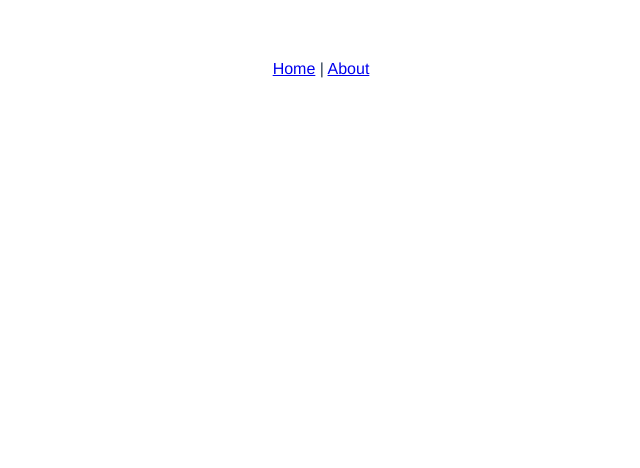
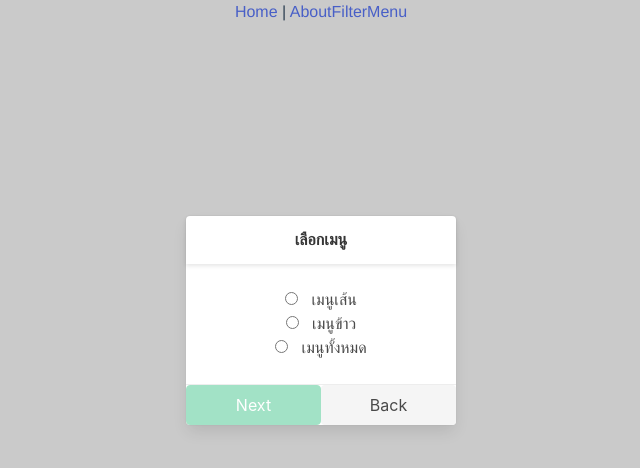
Before and after one commit to trabnm1313/SDTP, a Vue app in the folder demo2/: page /filtermenu in a window 1280 px wide. Before the commit this address had no page. Shown: the top 468 px of the page, without its empty margins (319-959 px from the left). Built offline with nearby package versions, Linux system fonts and the light colour scheme.

Commit message:
:sparkles: สร้างหน้าFilterMenu
ยังต้องเพิ่มส่วนที่ติดต่อไปหน้าอื่น

```diff
--- a/demo2/package.json
+++ b/demo2/package.json
@@ -8,6 +8,8 @@
     "lint": "vue-cli-service lint"
   },
   "dependencies": {
+    "axios": "^0.25.0",
+    "bulma": "^0.9.3",
     "core-js": "^3.6.5",
     "vue": "^3.0.0",
     "vue-router": "^4.0.12"
--- a/demo2/src/App.vue
+++ b/demo2/src/App.vue
@@ -2,6 +2,7 @@
   <div id="nav">
       <router-link to="/">Home</router-link> |
       <router-link to="/about">About</router-link>
+      <router-link to="/filtermenu">FilterMenu</router-link>
       <router-view />
   </div>
 </template>
@@ -19,6 +20,9 @@ export default {
   -moz-osx-font-smoothing: grayscale;
   text-align: center;
   color: #2c3e50;
-  margin-top: 60px;
+  background-color: #cacaca;
+  background-size: cover;
+  width: 100vw;
+  min-height: 100vh;
 }
 </style>
--- /dev/null
+++ b/demo2/src/components/FilterMenu.vue
@@ -0,0 +1,202 @@
+<template>
+  <div class="container is-widescreen">
+    <div class="columns">
+      <div class="column"></div>
+      <div class="column is-one-quarter">
+        <div class="card">
+          <header class="card-header">
+            <p class="card-header-title is-centered">เลือกเมนู</p>
+          </header>
+          <div class="card-content">
+            <div class="content is-left">
+              <div class="form-check ">
+                <input class="form-check-input" type="radio" value="เส้น" v-model="menu">
+                &nbsp;
+                <label class="form-check-label" for="one">เมนูเส้น</label>
+                <br>
+                <input class="form-check-input" type="radio" value="ข้าว" v-model="menu">
+                &nbsp;
+                <label class="form-check-label" for="two">เมนูข้าว</label>
+                <br>
+                <input class="form-check-input" type="radio" value="อะไรก็ได้" v-model="menu">
+                &nbsp;
+                <label class="form-check-label" for="three">เมนูทั้งหมด</label>
+              </div>
+            </div>
+          </div>
+          <footer class="card-footer">
+            <button class="button is-success card-footer-item " :disabled="!menu" @click="methodModal = !methodModal">Next</button>
+            <button class="button is-light card-footer-item">Back</button>
+          </footer>
+        </div>
+      </div>
+      <div class="column"></div>
+    </div>
+
+    <!-- ModalMethod -->
+    <div class="modal" :class="{'is-active':methodModal}">
+        <div class="modal-background"></div>
+        <div class="modal-card">
+            <header class="modal-card-head">
+            <p class="modal-card-title">วิธีการปรุงอาหาร</p>
+            <button class="delete" aria-label="close" @click="methodModal = !methodModal"></button>
+            </header>
+            <section class="modal-card-body">
+            <!-- Content ... -->
+              <div class="form-check ">
+                <input class="form-check-input" type="radio" value="ต้ม" v-model="method">
+                &nbsp;
+                <label class="form-check-label" for="one">ต้ม</label>
+                <br>
+                <input class="form-check-input" type="radio" value="ผัด" v-model="method">
+                &nbsp;
+                <label class="form-check-label" for="two">ผัด</label>
+                <br>
+                <input class="form-check-input" type="radio" value="แกง" v-model="method">
+                &nbsp;
+                <label class="form-check-label" for="three">แกง</label>
+                <br>
+                <input class="form-check-input" type="radio" value="ทอด" v-model="method">
+                &nbsp;
+                <label class="form-check-label" for="three">ทอด</label>
+                <br>
+                <input class="form-check-input" type="radio" value="อะไรก็ได้" v-model="method">
+                &nbsp;
+                <label class="form-check-label" for="three">อะไรก็ได้</label>
+              </div>
+            </section>
+            <footer class="modal-card-foot">
+            <button class="button is-success" :disabled="!method" @click="optionMenu">Next</button>
+            <button class="button" @click="methodModal = !methodModal">Cancel</button>
+            </footer>
+        </div>
+    </div>
+
+    <!-- ModalNooddle -->
+    <div class="modal" :class="{'is-active':nooddleModal}">
+        <div class="modal-background"></div>
+        <div class="modal-card">
+            <header class="modal-card-head">
+            <p class="modal-card-title">เส้น</p>
+            <button class="delete" aria-label="close" @click="nooddleModal = !nooddleModal"></button>
+            </header>
+            <section class="modal-card-body">
+            <!-- Content ... -->
+              <div class="form-check ">
+                <input class="form-check-input" type="radio" value="ก๋วยเตี๋ยว" v-model="nooddle">
+                &nbsp;
+                <label class="form-check-label" for="one">ก๋วยเตี๋ยว</label>
+                <br>
+                <input class="form-check-input" type="radio" value="ราเมงและอุด้ง" v-model="nooddle">
+                &nbsp;
+                <label class="form-check-label" for="two">ราเมงและอุด้ง</label>
+                <br>
+                <input class="form-check-input" type="radio" value="พาสต้า" v-model="nooddle">
+                &nbsp;
+                <label class="form-check-label" for="three">พาสต้า</label>
+                <br>
+                <input class="form-check-input" type="radio" value="ขนมจีน" v-model="nooddle">
+                &nbsp;
+                <label class="form-check-label" for="three">ขนมจีน</label>
+                <br>
+                <input class="form-check-input" type="radio" value="อะไรก็ได้" v-model="nooddle">
+                &nbsp;
+                <label class="form-check-label" for="three">อะไรก็ได้!</label>
+              </div>
+            </section>
+            <footer class="modal-card-foot">
+            <button class="button is-success" :disabled="!nooddle" @click="nooddleModal = !nooddleModal,ingredientModal = !ingredientModal">Next</button>
+            <button class="button" @click="nooddleModal = !nooddleModal">Cancel</button>
+            </footer>
+        </div>
+    </div>
+
+    <!-- ModalIngredient -->
+    <div class="modal" :class="{'is-active':ingredientModal}">
+        <div class="modal-background"></div>
+        <div class="modal-card">
+            <header class="modal-card-head">
+            <p class="modal-card-title">วัตถุดิบหลัก</p>
+            <button class="delete" aria-label="close" @click="ingredientModal = !ingredientModal"></button>
+            </header>
+            <section class="modal-card-body">
+            <!-- Content ... -->
+              <div class="form-check ">
+                <input class="form-check-input" type="radio" value="หมู" v-model="ingredient">
+                &nbsp;
+                <label class="form-check-label" for="one">หมู</label>
+                <br>
+                <input class="form-check-input" type="radio" value="ไก่" v-model="ingredient">
+                &nbsp;
+                <label class="form-check-label" for="two">ไก่</label>
+                <br>
+                <input class="form-check-input" type="radio" value="เนื้อ" v-model="ingredient">
+                &nbsp;
+                <label class="form-check-label" for="three">เนื้อ</label>
+                <br>
+                <input class="form-check-input" type="radio" value="ทะเล" v-model="ingredient">
+                &nbsp;
+                <label class="form-check-label" for="three">ทะเล</label>
+                <br>
+                <input class="form-check-input" type="radio" value="อะไรก็ได้" v-model="ingredient">
+                &nbsp;
+                <label class="form-check-label" for="three">อะไรก็ได้!</label>
+              </div>
+            </section>
+            <footer class="modal-card-foot">
+            <button class="button is-success" :disabled="!ingredientModal" @click="randomMenu">Random Now!</button>
+            <button class="button" @click="ingredientModal = !ingredientModal">Cancel</button>
+            </footer>
+        </div>
+    </div>
+
+  </div>
+</template>
+
+
+<script>
+export default {
+  name: 'FilterMenu',
+  props:[],
+  data() {
+    return {
+      menu:null,
+      methodModal:false,
+      method:null,
+      nooddleModal:false,
+      nooddle:null,
+      ingredientModal:false,
+      ingredient:null,
+      ans:{}
+    };
+  },
+  methods:{
+    optionMenu(){
+      if(this.menu === "ข้าว"){
+        this.methodModal = false;
+        this.ingredientModal = true;
+      }
+      else{
+        this.methodModal = false;
+        this.nooddleModal = true;
+      }
+    },
+    randomMenu(){
+
+    }
+  }
+}
+</script>
+
+<style>
+.container {
+  color: #2c3e50;
+}
+
+.card {
+  width: 30vw;
+  align-self: center;
+  margin-top: 15vw;
+}
+
+</style>
--- a/demo2/src/main.js
+++ b/demo2/src/main.js
@@ -1,7 +1,7 @@
 import { createApp } from 'vue'
 import App from './App.vue'
 import router from './router'
-
+import 'bulma/css/bulma.css'
 const app = createApp(App)
 
 app.use(router)
--- a/demo2/src/router/index.js
+++ b/demo2/src/router/index.js
@@ -1,6 +1,7 @@
 import { createWebHistory, createRouter } from "vue-router";
 import HelloWorld from "../components/HelloWorld.vue";
 import Home from "../components/Home.vue";
+import FilterMenu from "../components/FilterMenu.vue";
 
 const routes = [
     {
@@ -13,6 +14,11 @@ const routes = [
       name: "About",
       component: HelloWorld,
     },
+    {
+      path: "/filtermenu",
+      name: "FilterMenu",
+      component: FilterMenu,
+    },
 ];
 
 const router = createRouter({
```
Also changed, not shown: 1 other file (tests, documents, lock files or other folders).
